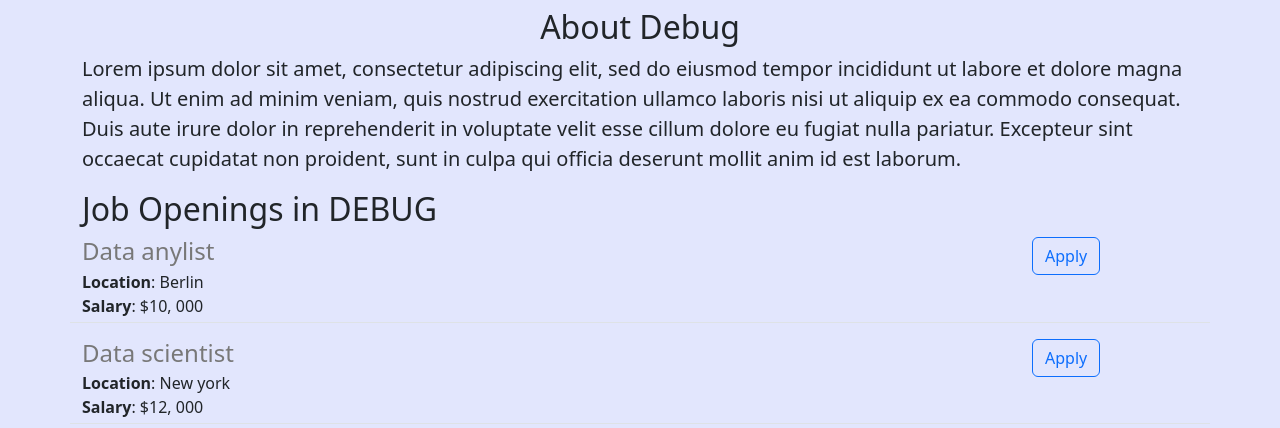
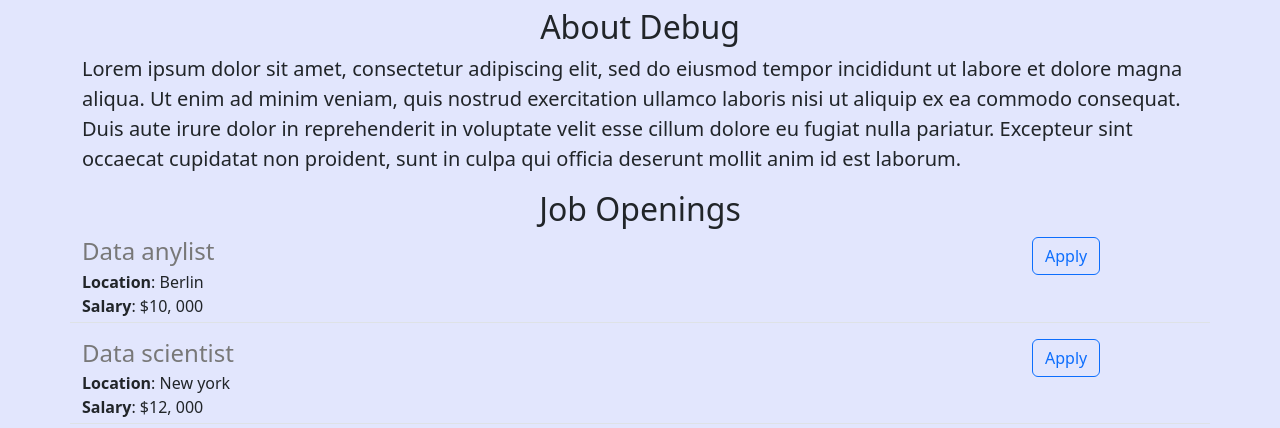
Before and after one commit to debugtony/debug-website-02, a Flask app: page / in a window 1280 px wide. Shown: the part 456-884 px from the top of the page. Run offline with Flask 3, Linux system fonts and the light colour scheme.

Commit message:
made changes to job openings header

```diff
--- a/templates/home.html
+++ b/templates/home.html
@@ -27,7 +27,7 @@
 
     <h2 class="text-center mt-2">About Debug</h2>
     <p  class="lead">Lorem ipsum dolor sit amet, consectetur adipiscing elit, sed do eiusmod tempor incididunt ut labore et dolore magna aliqua. Ut enim ad minim veniam, quis nostrud exercitation ullamco laboris nisi ut aliquip ex ea commodo consequat. Duis aute irure dolor in reprehenderit in voluptate velit esse cillum dolore eu fugiat nulla pariatur. Excepteur sint occaecat cupidatat non proident, sunt in culpa qui officia deserunt mollit anim id est laborum.</p>
-    <h2 class="mt-2">Job Openings in DEBUG</h2>
+    <h2 class="mt-2" style="text-align:center;">Job Openings</h2>
     <div style="margin-bottom: 16px">
       {% for job in jobs %}
       {% include 'job_items.html' %}
```
